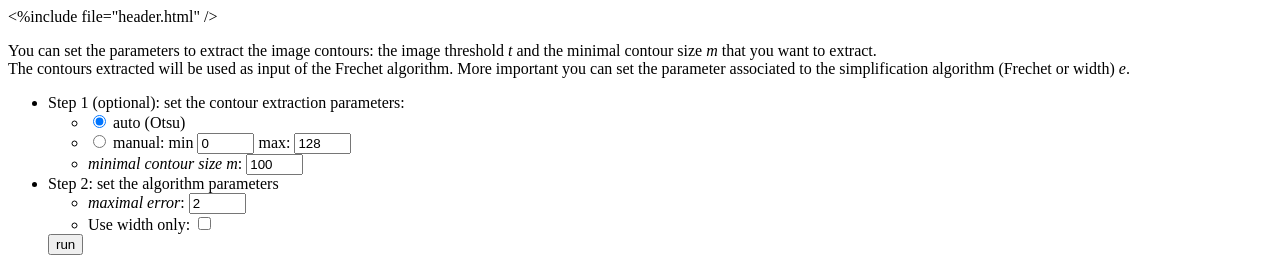
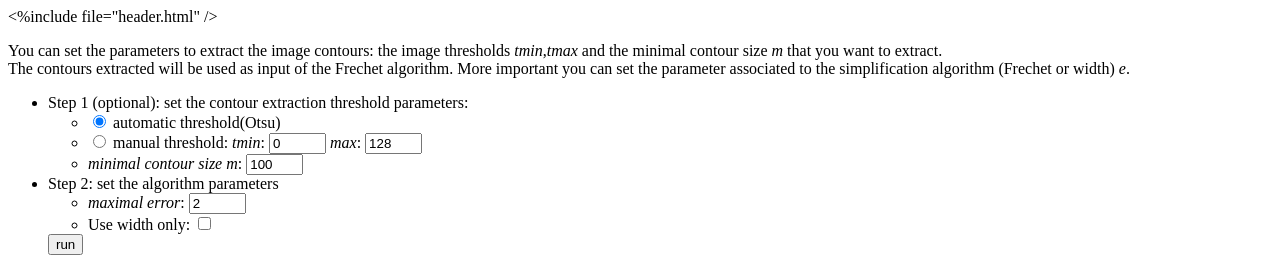
Before and after one commit to kerautret/DGCI_IPOL_Demo, a Python web app: template app/70/template/params.html in a window 1280 px wide. Shown: the top 258 px of the page. Run offline with Jinja, Linux system fonts and the light colour scheme; the template is opened without the code that fills it, so the values that code supplies are empty.

Commit message:
improve param description

```diff
--- a/app/70/template/params.html
+++ b/app/70/template/params.html
@@ -3,7 +3,7 @@
 <p>
 
   You can set the parameters to extract the image contours: the image
-  threshold <i>t</i> and the minimal contour size <i>m</i> that you
+  thresholds <i>tmin</i>,<i>tmax</i> and the minimal contour size <i>m</i> that you
   want to extract. <br/>
   The contours extracted will be used as input of the
   Frechet algorithm.
@@ -19,11 +19,11 @@
     <input type="hidden" name="key" value="${app.key}">
 
     <ul>
-      <li> Step 1 (optional): set the contour extraction parameters:
+      <li> Step 1 (optional): set the contour extraction threshold parameters:
 	<ul>
-      <li><input type="radio" name="thresholdtype" value="True" checked> auto (Otsu) </li>
-      <li><input type="radio" name="thresholdtype" value="False" > manual: min
-     <input type="text" name="tmin" value="0" size="4" /> max: <input type="text" name="tmax" value="128" size="4" /> </li>
+      <li><input type="radio" name="thresholdtype" value="True" checked> automatic threshold(Otsu) </li>
+      <li><input type="radio" name="thresholdtype" value="False" > manual threshold: <i>tmin</i>:
+     <input type="text" name="tmin" value="0" size="4" /> <i>max</i>: <input type="text" name="tmax" value="128" size="4" /> </li>
       <li><label for="m"><i>minimal contour size m</i>:</label>
         <input type="text" name="m" value="100" size="4" />
      </ul>
```
